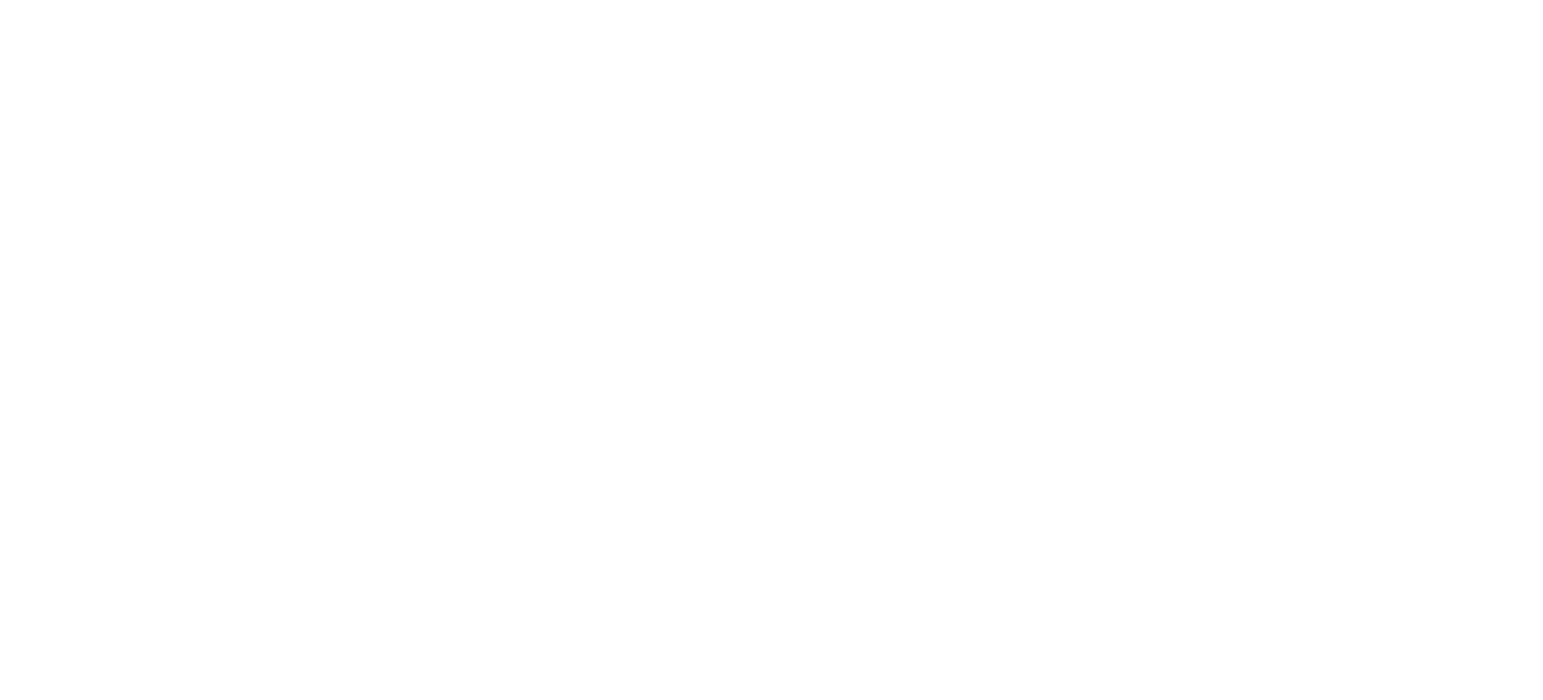
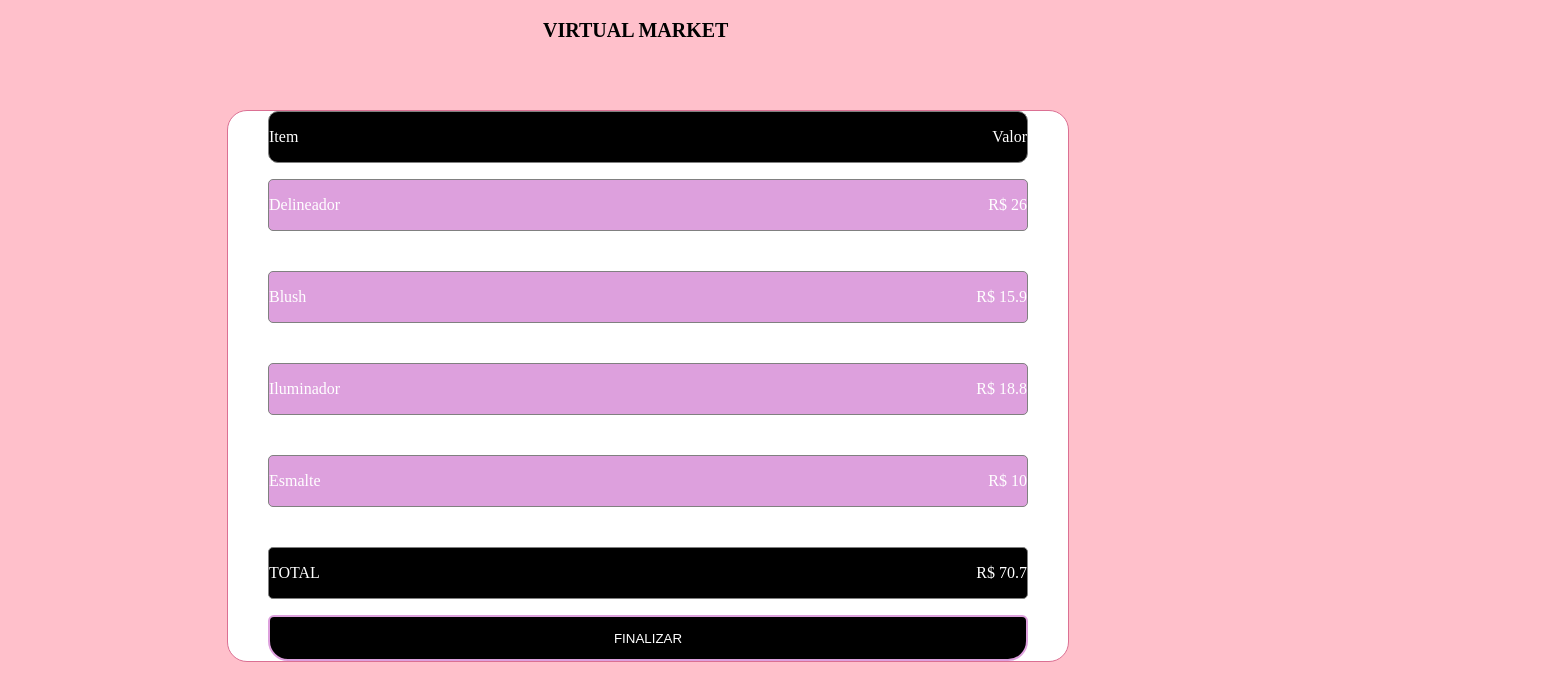
Before and after one commit to Kenzie-Academy-Brasil-Developers/m1-entrega-carrinho-de-compras-GabriellaTerra, a plain HTML site: page index.html in a window 1280 px wide. Shown: the whole page, 1543 px wide, since content can reach past the window. Drawn offline with Linux system fonts and the light colour scheme.

Commit message:
trabalho-m1

```diff
--- a/index.css
+++ b/index.css
@@ -0,0 +1,113 @@
+body{
+    display:flex;
+    align-items: center;
+    justify-content:center;
+    background-color: pink;
+    margin-top: 0px;
+    flex-direction: column;
+    width: 100%;
+}
+ul{
+    list-style: none;
+
+}
+div{
+    color: black;
+    font-size: 10px;
+    padding: 0%;
+    align-content: center;
+    align-items: center;
+    justify-content: space-between;
+    margin-bottom: 50px;
+    margin-left: 790px;
+    width: 1000px;
+    height: 60px;
+}
+p{
+        color: white;
+       font-style:normal;
+       font-weight: 200px;
+
+}
+
+#corpoPrincipal{
+    background-color: #fff;
+    width:50%;
+    border: 1px solid palevioletred;
+    border-radius: 20px;
+    height: 550px;
+    display: flex;
+    flex-direction: column;
+    align-items: center;
+    justify-content: space-between;
+    width: fit-content;
+
+
+    }
+
+.secaoItemValor{
+  display: flex;
+  justify-content: space-between;
+  flex-direction: row;
+  align-items: flex-start;
+  border: 1px solid gray;
+  border-radius: 10px;
+  background-color: black;
+  width: 758px;
+height: 200px;
+  margin-top:0px;
+
+
+
+}
+
+.classe{
+    display: flex;
+    justify-content: space-between;
+    flex-direction: row-reverse;
+    border: 1px solid gray;
+    border-radius: 5px;
+    background-color: plum;
+    width: 758px ;
+    height: 50px;
+    margin-right: 40px;
+    margin-top:0px;
+    margin-bottom:5%;
+
+
+}
+
+#containerFinal{
+    display: flex;
+    justify-content: space-between;
+    flex-direction: row;
+    align-items: flex-start;
+    border: 1px solid gray;
+    border-radius: 5px;
+    background-color: black;
+    width: 758px ;
+    height: auto;
+    margin-right: 40px;
+    margin-top: 20px;
+
+
+}
+
+#click{
+    color: white;
+    background-color: black;
+    align-items: flex-start;
+    border: plum 2px solid;
+    border-radius: 6px;
+    border-bottom-left-radius: 20px;
+    border-bottom-right-radius: 20px;
+    width: 760px;
+    height: 220px;
+
+}
+
+@media (max-width: 600px){
+    body{
+        background-color: red;
+    }
+}
--- a/index.html
+++ b/index.html
@@ -1,5 +1,5 @@
 <!DOCTYPE html>
-<html lang="en">
+<html lang="pt-br">
 <head>
     <meta charset="UTF-8">
     <meta http-equiv="X-UA-Compatible" content="IE=edge">
@@ -9,5 +9,6 @@
 </head>
 <body>
     <script src="index.js"></script>
+
 </body>
 </html>
--- a/index.js
+++ b/index.js
@@ -1,7 +1,71 @@
-const productsCart = [
-    {
-        id: 1,
-        name: "",
-        price: 0.00
-    }
+const tagBody = document.querySelector("body")
+
+const divTitulo = document.createElement("div")
+tagBody.appendChild(divTitulo)
+const tituloPrincipal = document.createElement("h1")
+tituloPrincipal.innerText = "VIRTUAL MARKET"
+divTitulo.appendChild(tituloPrincipal)
+
+
+const principal = document.createElement("main")
+principal.id = "corpoPrincipal"
+tagBody.appendChild(principal)
+
+const titulos = document.createElement("section")
+titulos.classList.add("secaoItemValor")
+principal.appendChild(titulos)
+const titulo1 = document.createElement("p")
+titulo1.innerText = "Item"
+
+const titulo2 = document.createElement("p")
+titulo2.innerText = "Valor"
+
+titulos.appendChild(titulo1)
+titulos.appendChild(titulo2)
+
+const lista = document.createElement("ul")
+lista.id = "list"
+principal.appendChild(lista)
+
+
+let produts = [
+    { id : 1 , name: "Delineador" , price: 26.00 },
+    { id : 2 , name: "Blush" , price: 15.90 },
+    { id : 3 , name: "Iluminador" , price: 18.80 },
+    { id : 4 , name: "Esmalte" , price: 10.00}
 ]
+let soma = 0
+function criarLista (produts){
+  for(let i = 0; i < produts.length; i++){
+      soma += produts[i].price
+
+  const tagLi =  document.createElement("li")
+  tagLi.classList.add("classe")
+  const nome = document.createElement("p")
+  const preco = document.createElement("p")
+  nome.innerText = produts[i].name
+  preco.innerText = `R$ ${produts[i].price}`
+  tagLi.appendChild(preco)
+  tagLi.appendChild(nome)
+  lista.appendChild(tagLi)
+
+  }
+
+  const totalContainer = document.createElement("section")
+  totalContainer.id = "containerFinal"
+  principal.appendChild(totalContainer)
+
+  const totalP = document.createElement("p")
+  const precototal = document.createElement("p")
+  totalP.innerText = "TOTAL"
+  precototal.innerText = `R$ ${soma}`
+  totalContainer.appendChild(totalP)
+  totalContainer.appendChild(precototal)
+  lista.appendChild(totalContainer)
+
+  const botao = document.createElement("button")
+  botao.id = "click"
+  botao.innerText = "FINALIZAR"
+  principal.appendChild(botao)
+
+} criarLista(produts)
```
